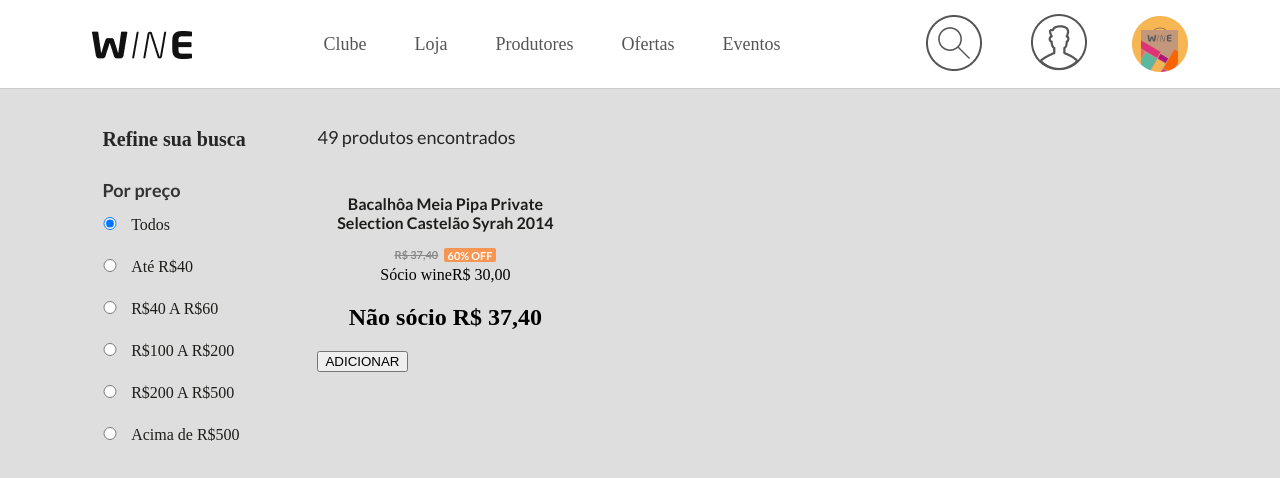
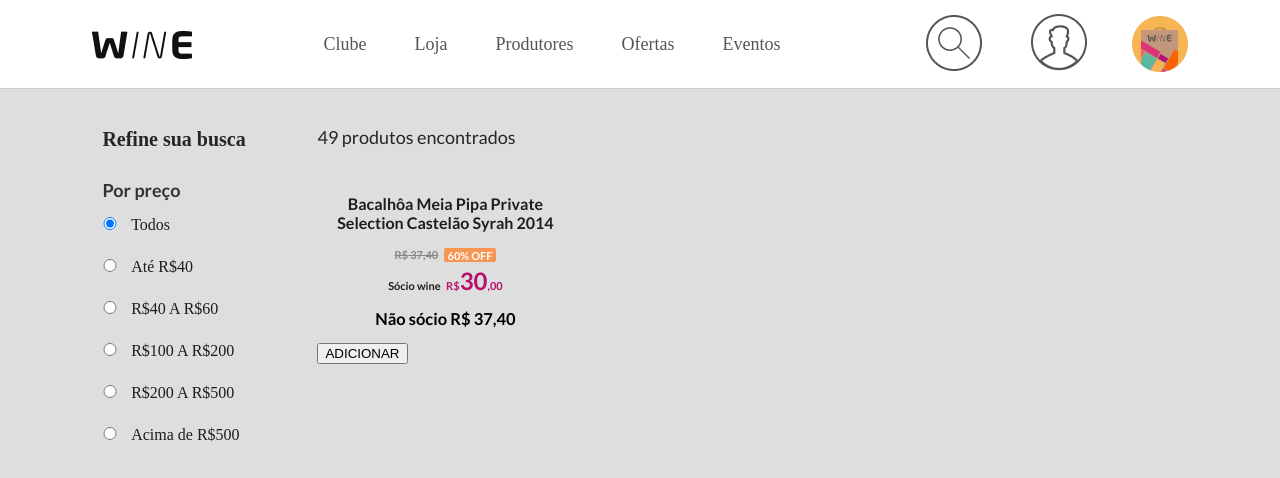
Before and after one commit to MartinGBB/frontend-wine-test, a React (Vite) app: page / in a window 1280 px wide. Shown: the top 478 px of the page. Built offline with nearby package versions, Linux system fonts and the light colour scheme; a web font is replaced by a local one.

Commit message:
style: caixa de socio adiciona cor e fonte

```diff
--- a/src/components/Cards/index.tsx
+++ b/src/components/Cards/index.tsx
@@ -5,6 +5,7 @@
   Product,
   Description,
   ContentImg,
+  Currency,
   ButtonsPages } from './styles';
 
 export function Cards() {
@@ -29,8 +30,12 @@
               </div>
 
               <div className="partner">
-                <span>Sócio wine</span>
-                <span>R$ 30,00</span>
+                <span className="title">Sócio wine</span>
+                <Currency>
+                  <span>R$</span>
+                  <span>30</span>
+                  <span>,00</span>
+                </Currency>
                 <h2>Não sócio R$ 37,40</h2>
               </div>
             </Description>
--- a/src/components/Cards/styles.ts
+++ b/src/components/Cards/styles.ts
@@ -54,13 +54,33 @@
       padding: 0.5px 4px;
       background-color: #F79552;
       border-radius: 1.95px;
-      margin-left: 5.40px;
+      margin-left: 0.337rem;
       color: #FFFFFF;
     };
   };
 
-  & .partner
+  & .partner {
+    margin: auto;
+    font-family: var(--font-family-secondary);
+    font-size: 0.687rem;
 
+    & .title {
+      font-weight: 700;
+      color: var(--color-font-slidebar);
+
+    };
+  }
+`;
+
+export const Currency = styled.span`
+  color: var(--color-font-price-primary);
+  margin-left: 0.337rem;
+  font-weight: 700;
+
+& span:nth-child(2) {
+    color: var(--color-font-price-primary);
+    font-size: 1.5rem;
+  };
 `;
 
 export const ContentImg = styled.div`
```
